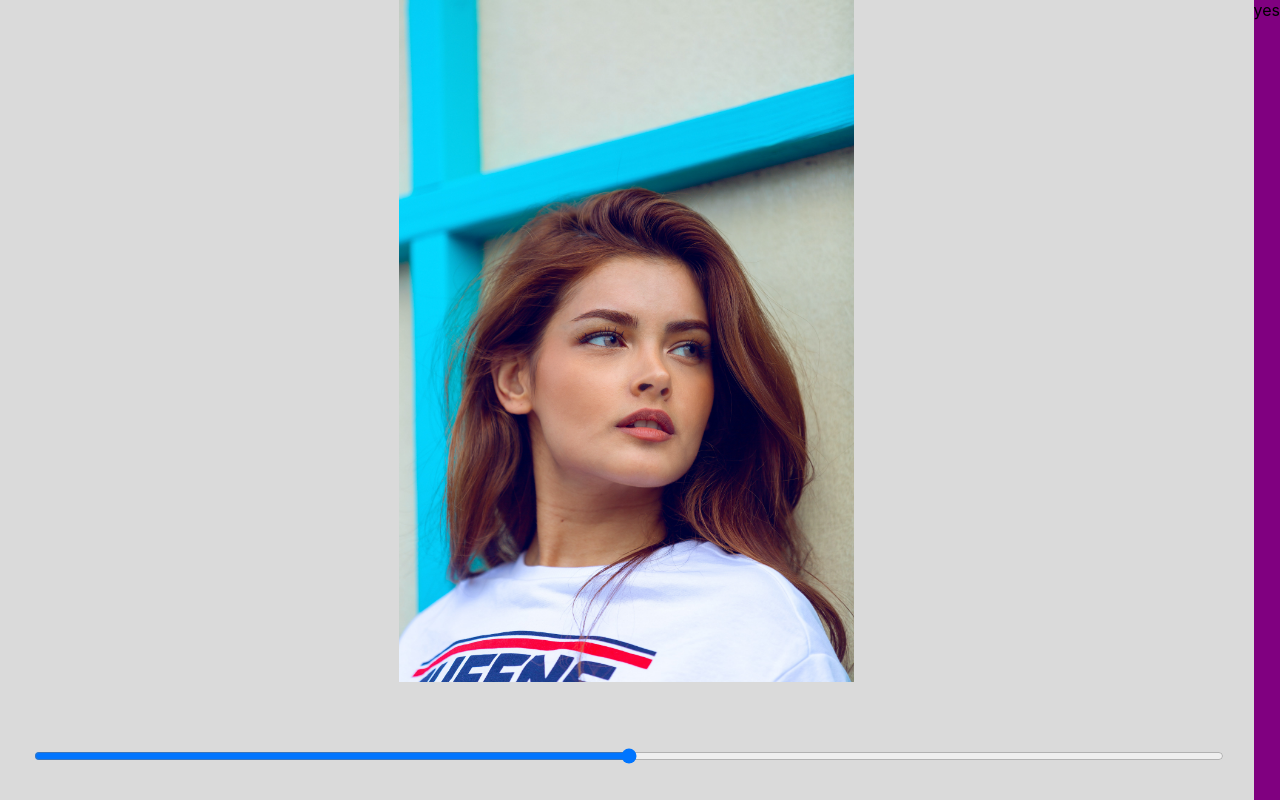
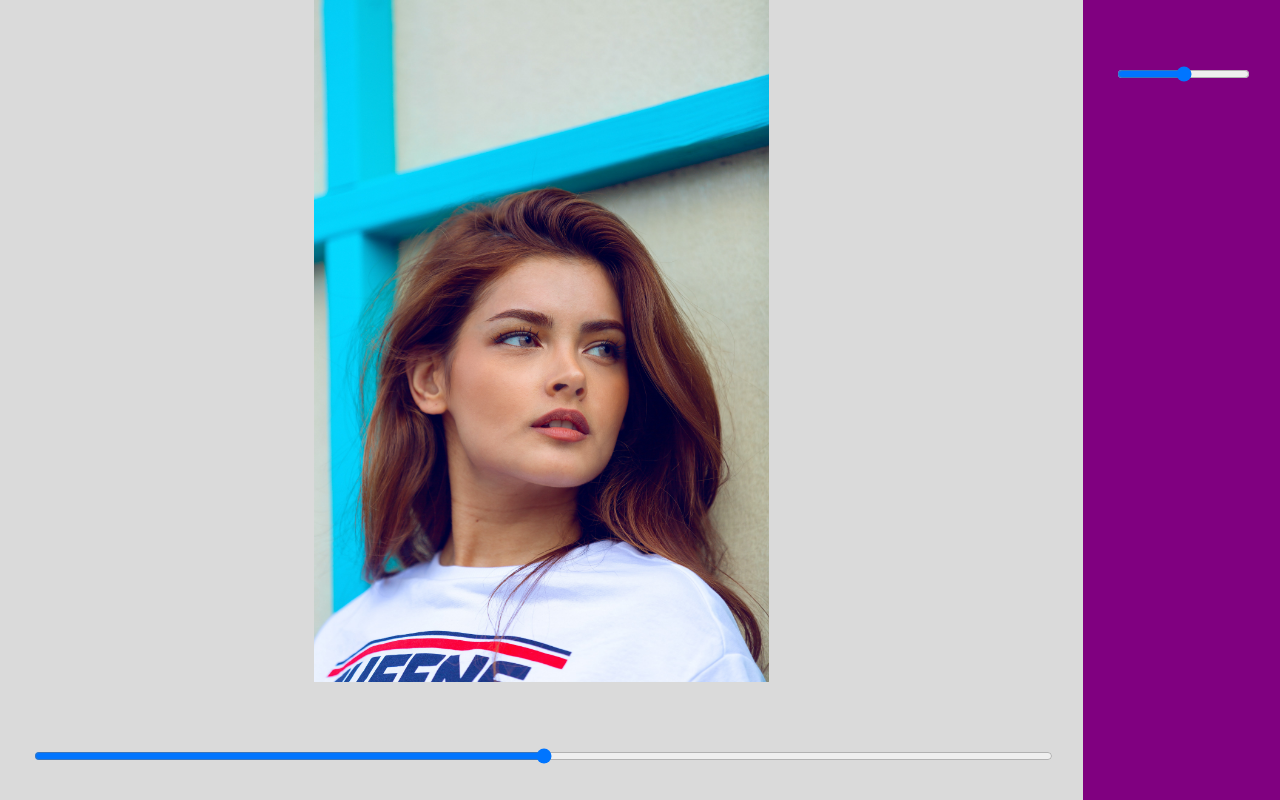
Before and after one commit to anjola-adeuyi/photoshop-react-typescript, a React (Create React App) app: page / in a window 1280 px wide. Built offline with nearby package versions, Linux system fonts and the light colour scheme.

Commit message:
outcome readme

```diff
--- a/src/App.tsx
+++ b/src/App.tsx
@@ -6,7 +6,9 @@ function App() {
   return (
     <div className='container'>
       <div className='main-image' />
-      <div className='sidebar'> yes</div>
+      <div className='sidebar'>
+        <Slider />
+      </div>
       <Slider />
     </div>
   );
```
Also changed, not shown: 1 other file (tests, documents, lock files or other folders).
